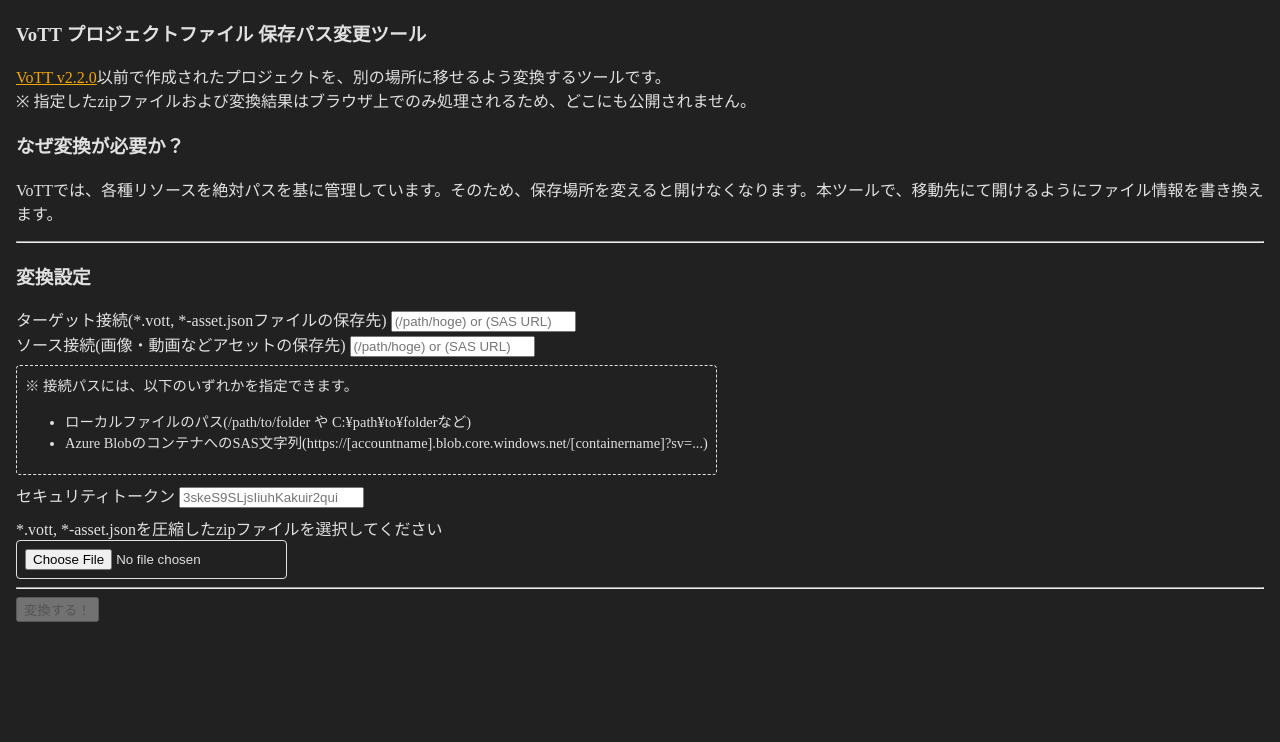
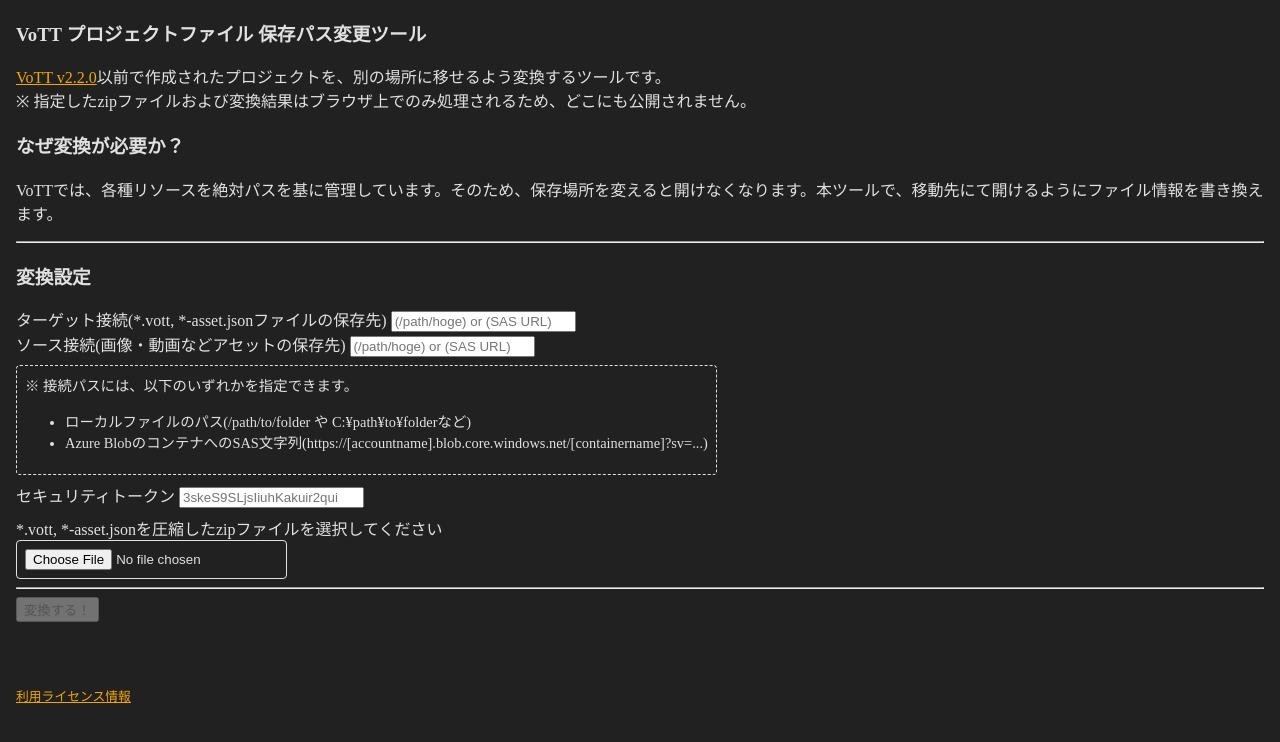
Before and after one commit to Niccari/vott-replace-paths-web, a website built with webpack: page public/index.html in a window 1280 px wide. Built offline with nearby package versions, Linux system fonts and the light colour scheme.

Commit message:
Fix: added copyright info to index.html

```diff
--- a/public/index.html
+++ b/public/index.html
@@ -51,9 +51,13 @@
     .hidden {
       display: none;
     }
+
+    .copylights{
+      font-size:0.8rem;
+      margin-top: 64px;
+    }
   </style>
 </head>
-<body>
   <body>
     <h3>VoTT プロジェクトファイル 保存パス変更ツール</h3>
     <div>
@@ -103,5 +107,6 @@
     <button id="submit" disabled>変換する！</button>
     <span id="loadingState"></span>
     <a id="downloader" href=""></a>
+    <p class="copylights"><a href="index.js.LICENSE.txt">利用ライセンス情報</a></p>
   </body>
 </html>
```
